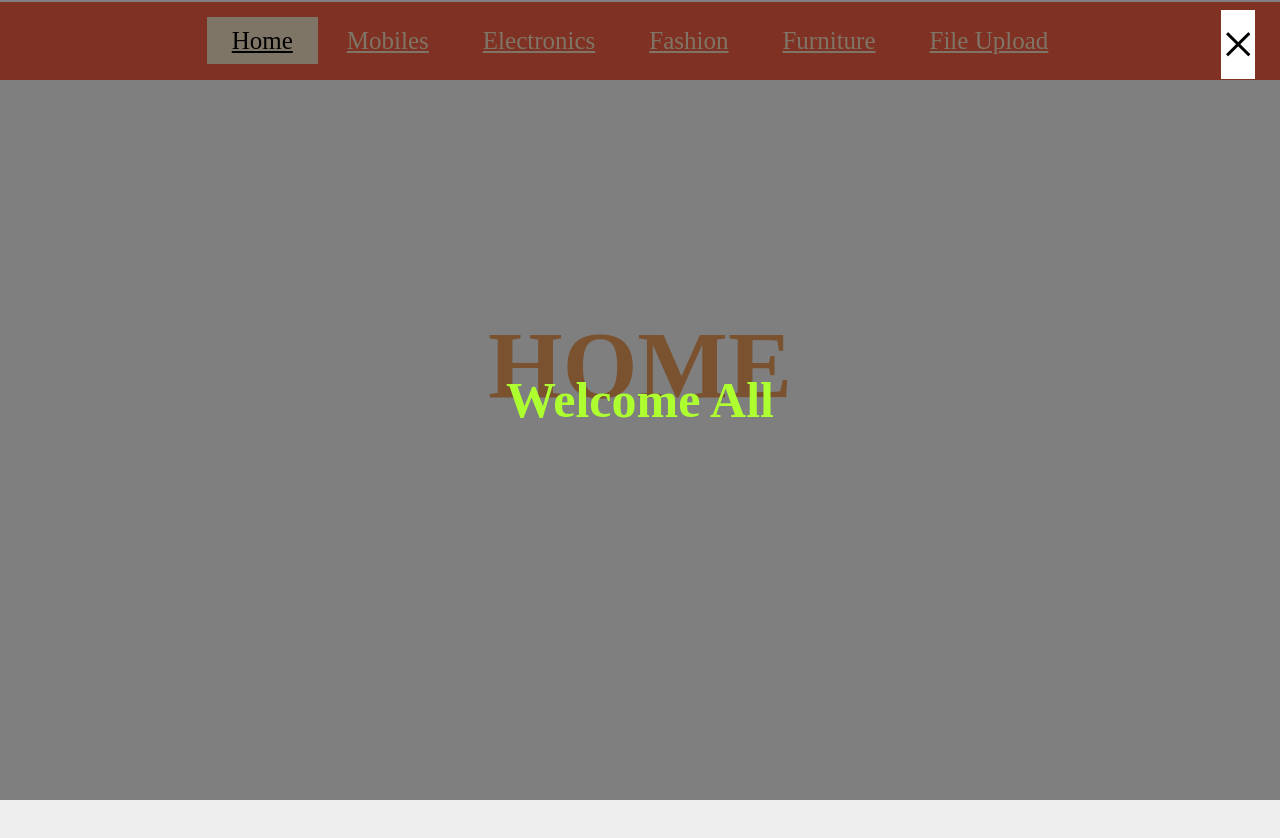
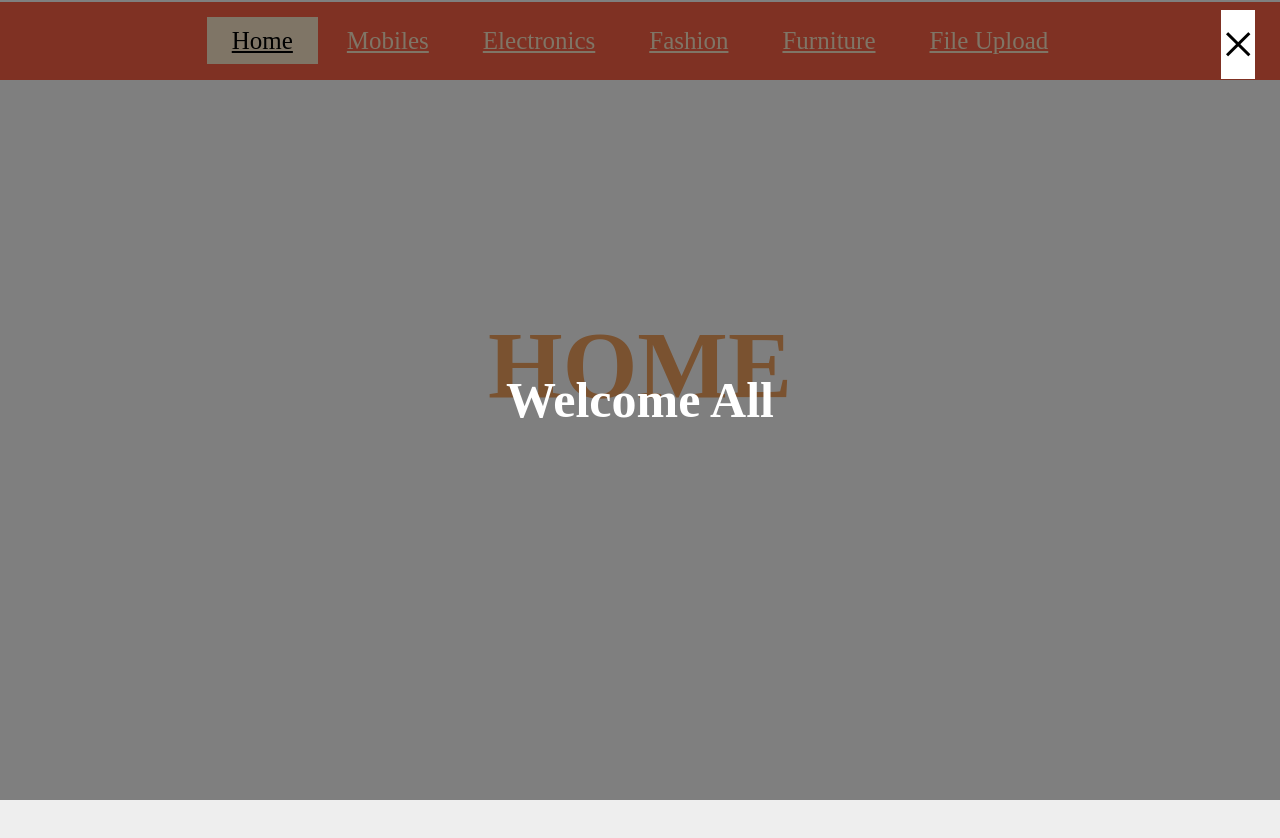
Before and after one commit to Praveen-Bharath/Combined-Task, a plain HTML site: page index.html in a window 1280 px wide. Shown: the top 838 px of the page. Drawn offline with Linux system fonts and the light colour scheme.

Commit message:
Update main.css

```diff
--- a/main.css
+++ b/main.css
@@ -69,7 +69,6 @@ section:nth-child(odd) {
 	color: white;
 	transform: translate(-50%, -50%);
 	-ms-transform: translate(-50%, -50%);
-	color: greenyellow;
 	font-weight: bold;
 }
 
```
